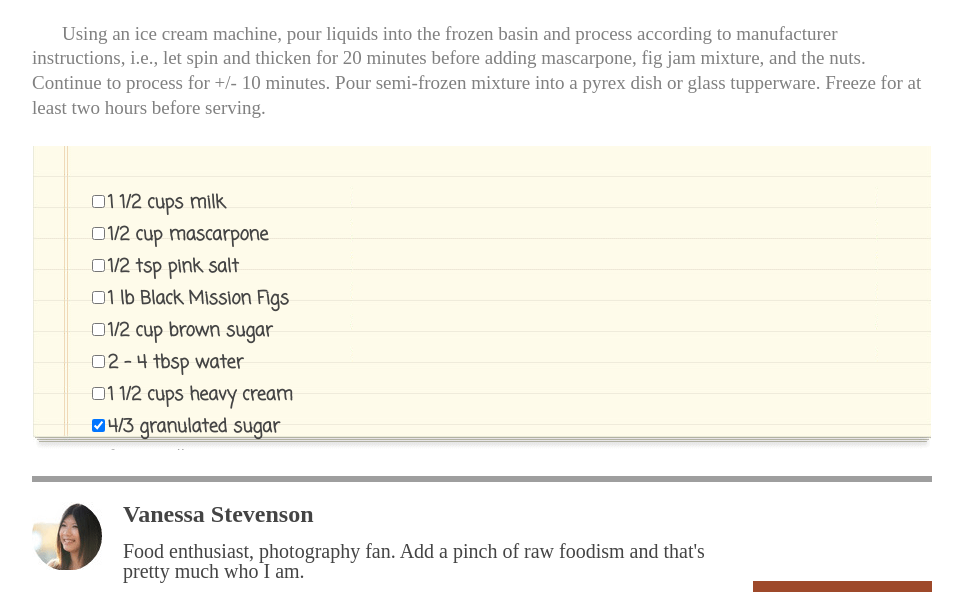
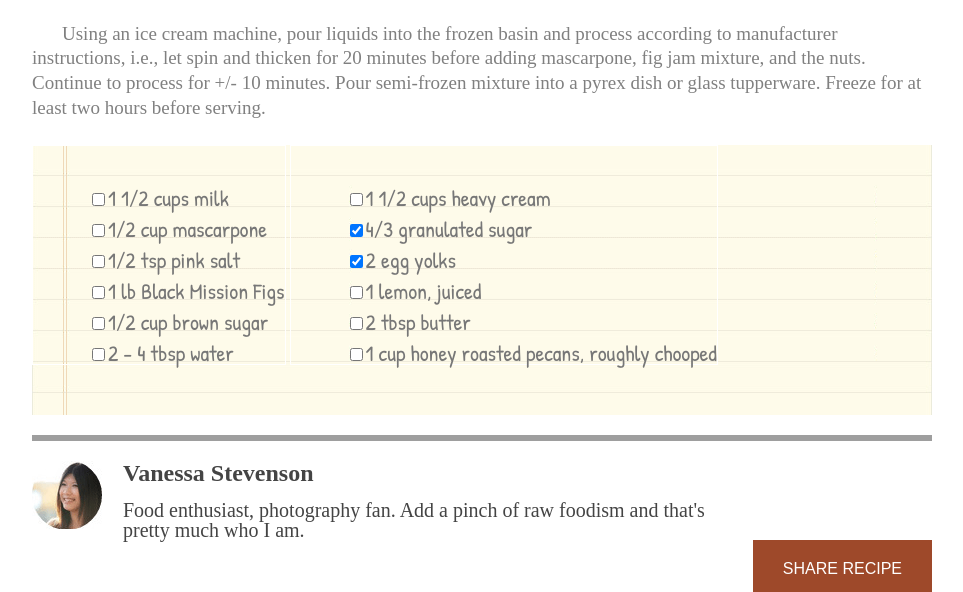
Before and after one commit to arielpedraza/choco-pizza, a plain HTML site: page index.html in a window 1280 px wide. Shown: the part 1045-1637 px from the top of the page, without its empty margins (158-1121 px from the left). Drawn offline with Linux system fonts and the light colour scheme; grey boxes are pictures that could not be loaded.

Commit message:
CSS tweaks

```diff
--- a/index.html
+++ b/index.html
@@ -5,6 +5,7 @@
     <title>Chocoloate Pizza</title>
     <link href="https://fonts.googleapis.com/css?family=Anton|Pathway+Gothic+One|Yellowtail" rel="stylesheet">
     <link href="https://fonts.googleapis.com/css?family=Coming+Soon" rel="stylesheet">
+    <link href="https://fonts.googleapis.com/css?family=Patrick+Hand" rel="stylesheet">
     <link rel="stylesheet" href="reset.css" />
     <link rel="stylesheet" href="style.css" />
   </head>
@@ -40,20 +41,22 @@
         <p>Ice cream: In a small pot over medium heat, combine milk, and granulated sugar until sugar is completely dissolved and the milk is just barely lukewarm. Whisk in the egg yolks. Set mixture in the fridge and wait until the fig mixture is cooled.</p>
         <p>Using an ice cream machine, pour liquids into the frozen basin and process according to manufacturer instructions, i.e., let spin and thicken for 20 minutes before adding mascarpone, fig jam mixture, and the nuts. Continue to process for +/- 10 minutes. Pour semi-frozen mixture into a pyrex dish or glass tupperware. Freeze for at least two hours before serving.</p>
       </section>
-      <section>
+      <section id="shopping">
         <ul>
-          <li><input type="checkbox" name="shopping-list" value="1 1/2 cups milk">1 1/2 cups milk</li>
-          <li><input type="checkbox" name="shopping-list" value="1/2 cup mascarpone">1/2 cup mascarpone</li>
-          <li><input type="checkbox" name="shopping-list" value="1/2 tsp pink salt">1/2 tsp pink salt</li>
-          <li><input type="checkbox" name="shopping-list" value="1 lb Black Mission Figs">1 lb Black Mission Figs</li>
-          <li><input type="checkbox" name="shopping-list" value="1/2 cup brown sugar">1/2 cup brown sugar</li>
-          <li><input type="checkbox" name="shopping-list" value="2 - 4 tbsp water">2 - 4 tbsp water</li>
-          <li><input type="checkbox" name="shopping-list" value="1 1/2 cups heavy cream">1 1/2 cups heavy cream</li>
-          <li><input type="checkbox" name="shopping-list" value="1/3 granulated sugar" checked="checked">4/3 granulated sugar</li>
-          <li><input type="checkbox" name="shopping-list" value="2 egg yolks" checked="checked">2 egg yolks</li>
-          <li><input type="checkbox" name="shopping-list" value="1 lemon, juiced">1 lemon, juiced</li>
-          <li><input type="checkbox" name="shopping-list" value="2 tbsp butter">2 tbsp butter</li>
-          <li><input type="checkbox" name="shopping-list" value="1 cup honey roasted pecans, roughly chooped">1 cup honey roasted pecans, roughly chooped</li>
+          <li><input class="list" type="checkbox" name="shopping-list" value="1 1/2 cups milk">1 1/2 cups milk</li>
+          <li><input class="list" type="checkbox" name="shopping-list" value="1/2 cup mascarpone">1/2 cup mascarpone</li>
+          <li><input class="list" type="checkbox" name="shopping-list" value="1/2 tsp pink salt">1/2 tsp pink salt</li>
+          <li><input class="list" type="checkbox" name="shopping-list" value="1 lb Black Mission Figs">1 lb Black Mission Figs</li>
+          <li><input class="list" type="checkbox" name="shopping-list" value="1/2 cup brown sugar">1/2 cup brown sugar</li>
+          <li><input class="list" type="checkbox" name="shopping-list" value="2 - 4 tbsp water">2 - 4 tbsp water</li>
+        </ul>
+        <ul>
+          <li><input class="list" type="checkbox" name="shopping-list" value="1 1/2 cups heavy cream">1 1/2 cups heavy cream</li>
+          <li><input class="list" type="checkbox" name="shopping-list" value="1/3 granulated sugar" checked="checked">4/3 granulated sugar</li>
+          <li><input class="list" type="checkbox" name="shopping-list" value="2 egg yolks" checked="checked">2 egg yolks</li>
+          <li><input class="list" type="checkbox" name="shopping-list" value="1 lemon, juiced">1 lemon, juiced</li>
+          <li><input class="list" type="checkbox" name="shopping-list" value="2 tbsp butter">2 tbsp butter</li>
+          <li><input class="list" type="checkbox" name="shopping-list" value="1 cup honey roasted pecans, roughly chooped">1 cup honey roasted pecans, roughly chooped</li>
         </ul>
       </section>
       <hr class="style11">
--- a/style.css
+++ b/style.css
@@ -72,21 +72,25 @@ width: 100%;
   text-indent: 30px;
   margin: 25px 0;
 }
+#shopping {
+    background-image: url("img/list-bg.png");
+      height: 270px;
+}
 main ul {
+  display: inline-block;
   border: 1px solid white;
-  font-family: 'Coming Soon', cursive;
+  font-family: 'Patrick Hand', cursive;
   margin-bottom: 25px;
-  background-image: url("img/list-bg.png");
-  height: 270px;
   padding-left: 55px;
-  padding-top: 34px;
-  overflow: auto;
+  padding-top: 32px;
 }
 main li {
-    font-size: 18px;
-    font-weight: bold;
-    color: #444;
-    margin-top: 12px;
+    font-size: 22px;
+    color: #777;
+    margin-top: 9px;
+}
+.list:checked + label {
+  text-decoration: line-through;
 }
 #blogger img {
   float: left;
```
